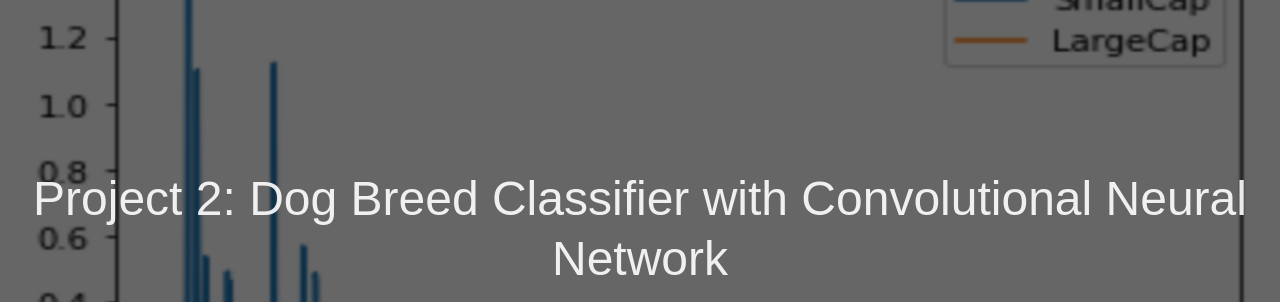
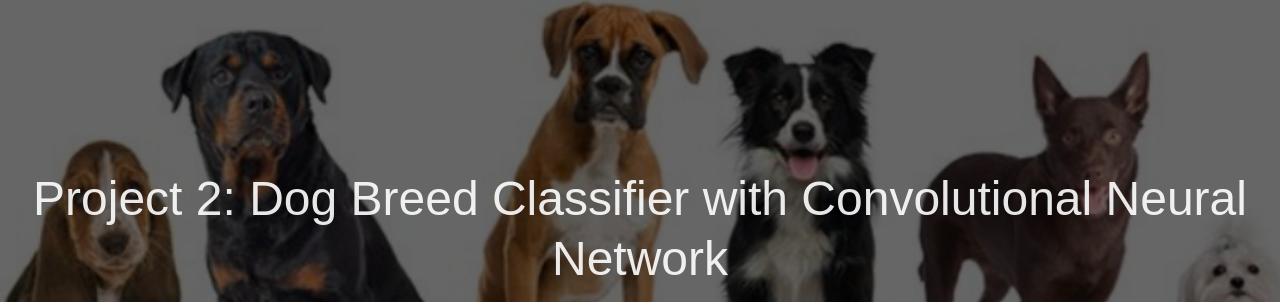
Before and after one commit to Rizwanhcc/ds-portfolio, a plain HTML site: page post/project-2/index.html in a window 1280 px wide. Shown: the part 78-380 px from the top of the page. Drawn offline with Linux system fonts and the light colour scheme.

Commit message:
dogcover

```diff
--- a/post/project-2/index.html
+++ b/post/project-2/index.html
@@ -56,7 +56,7 @@
 
 
 
-  <header class="cover bg-top" style="background-image: url('https://rizwanhcc.github.io/ds-portfolio/images/stock.png');">
+  <header class="cover bg-top" style="background-image: url('https://rizwanhcc.github.io/ds-portfolio/images/dogcover.png');">
     <div class="pb3-m pb6-l bg-black-60">
       <nav class="pv3 ph3 ph4-ns" role="navigation">
   <div class="flex-l justify-between items-center center">
```
Also changed, not shown: images/dogcover.png (added).
